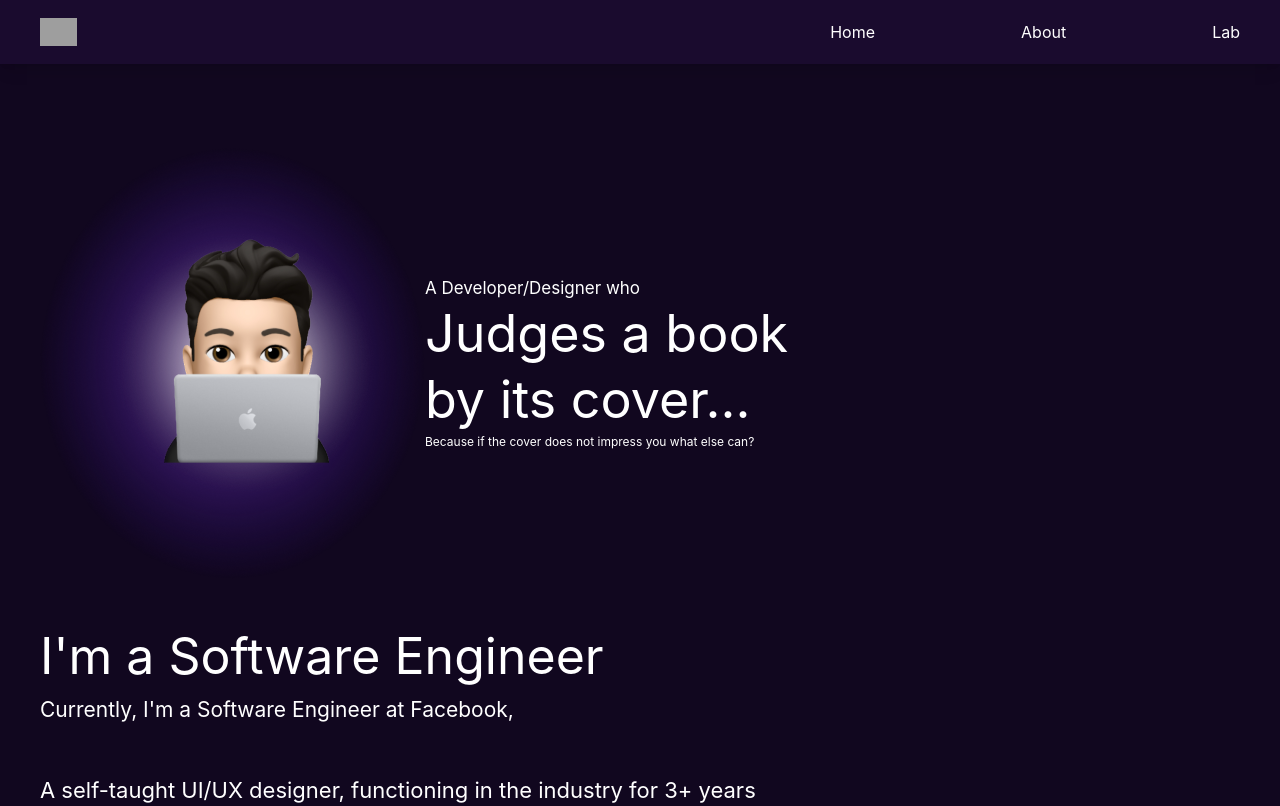
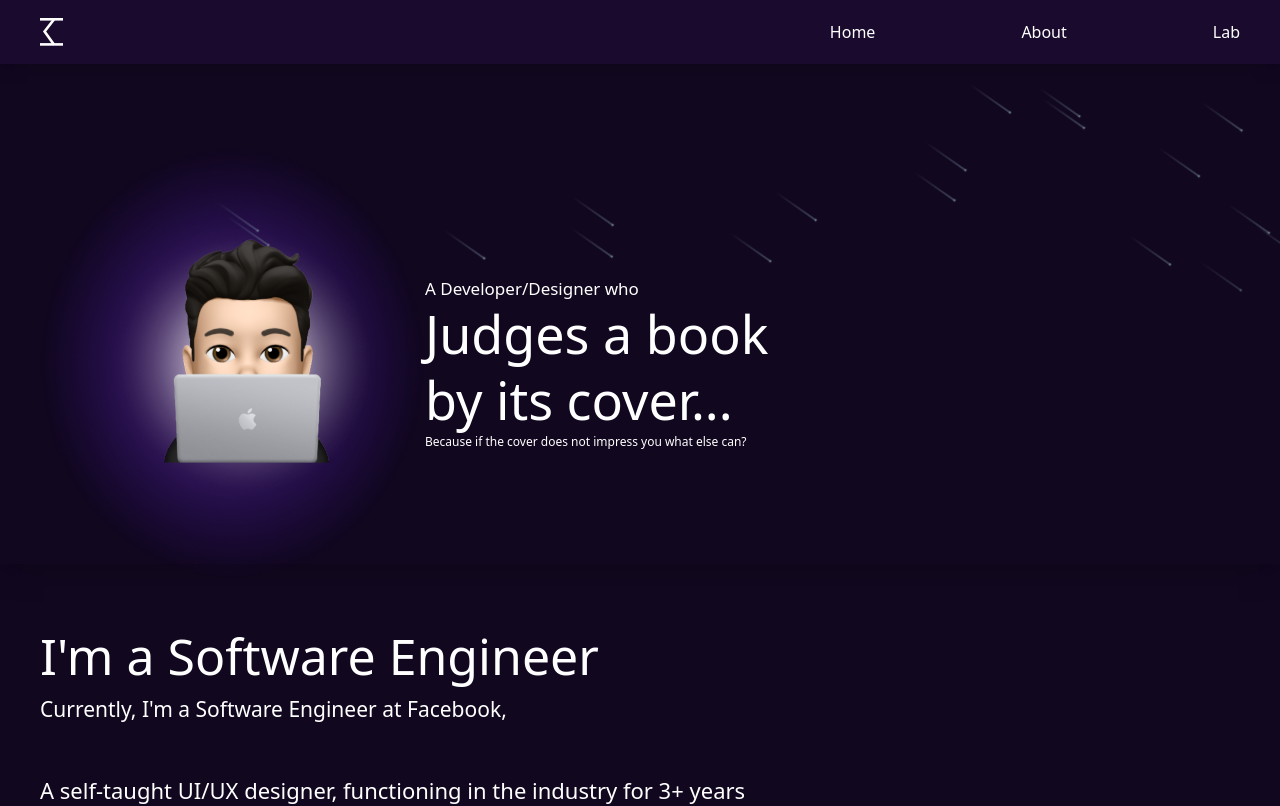
Before and after one commit to rjrobocoder/rjbiswas.dev, a React (Create React App) app in the folder frontend/: page / in a window 1280 px wide. Shown: the top 806 px of the page. Built offline with nearby package versions, Linux system fonts and the light colour scheme; grey boxes are pictures that could not be loaded.

Commit message:
added meteors component

```diff
--- /dev/null
+++ b/frontend/src/components/magicui/meteors.jsx
@@ -0,0 +1,38 @@
+"use client";
+import { useEffect, useState } from "react";
+
+import { cn } from "../../lib/utils";
+
+export const Meteors = ({
+  number = 20
+}) => {
+  const [meteorStyles, setMeteorStyles] = useState([]);
+
+  useEffect(() => {
+    const styles = [...new Array(number)].map(() => ({
+      top: -5,
+      left: Math.floor(Math.random() * window.innerWidth) + "px",
+      animationDelay: Math.random() * 1 + 0.2 + "s",
+      animationDuration: Math.floor(Math.random() * 8 + 2) + "s",
+    }));
+    setMeteorStyles(styles);
+  }, [number]);
+
+  return (<>
+    {[...meteorStyles].map((style, idx) => (
+      // Meteor Head
+      (<span
+        key={idx}
+        className={cn(
+          "pointer-events-none absolute left-1/2 top-1/2 size-0.5 rotate-[215deg] animate-meteor rounded-full bg-slate-500 shadow-[0_0_0_1px_#ffffff10]"
+        )}
+        style={style}>
+        {/* Meteor Tail */}
+        <div
+          className="pointer-events-none absolute top-1/2 -z-10 h-px w-[50px] -translate-y-1/2 bg-gradient-to-r from-slate-500 to-transparent" />
+      </span>)
+    ))}
+  </>);
+};
+
+export default Meteors;
--- a/frontend/src/index.css
+++ b/frontend/src/index.css
@@ -3,16 +3,5 @@
 @tailwind utilities;
 
 body {
-  margin: 0;
-  font-family: -apple-system, BlinkMacSystemFont, 'Segoe UI', 'Roboto', 'Oxygen',
-    'Ubuntu', 'Cantarell', 'Fira Sans', 'Droid Sans', 'Helvetica Neue',
-    sans-serif;
-  -webkit-font-smoothing: antialiased;
-  -moz-osx-font-smoothing: grayscale;
-  @apply bg-primary;
+    @apply bg-primary;
 }
-
-code {
-  font-family: source-code-pro, Menlo, Monaco, Consolas, 'Courier New',
-    monospace;
-}
--- a/frontend/src/pages/Home.jsx
+++ b/frontend/src/pages/Home.jsx
@@ -1,6 +1,7 @@
 import React from "react";
 import logo from "../assets/img/logo.svg";
 import hero from "../assets/img/heroimage.png";
+import Meteors from "../components/magicui/meteors";
 
 const Home = () => {
   return (
@@ -23,6 +24,9 @@ const Home = () => {
           </div>
         </div>
       </header>
+      <div className="absolute flex h-[500px] w-full flex-col items-center justify-center overflow-hidden md:shadow-xl">
+        <Meteors number={20} />
+      </div>
       {/*  */}
       <section className="w-full max-w-[1200px] mx-auto flex items-center mt-[84px]">
         <div>
@@ -42,10 +46,16 @@ const Home = () => {
       <section className="w-full max-w-[1200px] mx-auto pt-[40px]">
         <div>
           <h1 className="text-[50px] text-light">I'm a Software Engineer</h1>
-          <p className="text-[21px] text-light">Currently, I'm a Software Engineer at Facebook,</p>
+          <p className="text-[21px] text-light">
+            Currently, I'm a Software Engineer at Facebook,
+          </p>
         </div>
         <div className="mt-[48px]">
-          <p className="text-[22px] text-light max-w-[734px]">A self-taught UI/UX designer, functioning in the industry for 3+ years now. I make meaningful and delightful digital products that create an equilibrium between user needs and business goals.</p>
+          <p className="text-[22px] text-light max-w-[734px]">
+            A self-taught UI/UX designer, functioning in the industry for 3+
+            years now. I make meaningful and delightful digital products that
+            create an equilibrium between user needs and business goals.
+          </p>
         </div>
       </section>
       {/*work experience */}
@@ -53,27 +63,41 @@ const Home = () => {
         <h1 className="text-[34px] text-light">Work Experience</h1>
         <div className="mt-[20px] border-l-[5px] border-accent-dark pl-[30px] py-[8px]">
           <div>
-            <h2 className="text-[21px] text-light">Software Developer <span className="text-accent-light">@ Hyscaler</span></h2>
+            <h2 className="text-[21px] text-light">
+              Software Developer{" "}
+              <span className="text-accent-light">@ Hyscaler</span>
+            </h2>
             <p className="text-[16px] text-light">March 2022 - August 2023</p>
           </div>
           <div className="pt-[24px]">
-            <p className="text-[18px] text-light">As a Software Developer at HyScaler (formerly known as NetTantra Technologies), my work has centered on a pivotal role in the MyDevTeam project, where I led the creation of the WordPress backend, implemented real-time content customization features, and designed user interfaces using Gatsbyjs and GraphQL. Additionally, I've been a key contributor to team-based projects like MarblesHR, MangoRx, FindFriday, and ZipDJ, focusing primarily on frontend development. Utilizing technologies such as React, Next.js, and TailwindCSS, I've ensured visually stunning user interfaces, seamless user experiences, and successful migrations. My responsibilities include delivering high-quality UI designs, resolving frontend issues, and collaborating effectively within cross-functional teams to drive project success in dynamic software development environments.</p>
+            <p className="text-[18px] text-light">
+              As a Software Developer at HyScaler (formerly known as NetTantra
+              Technologies), my work has centered on a pivotal role in the
+              MyDevTeam project, where I led the creation of the WordPress
+              backend, implemented real-time content customization features, and
+              designed user interfaces using Gatsbyjs and GraphQL. Additionally,
+              I've been a key contributor to team-based projects like MarblesHR,
+              MangoRx, FindFriday, and ZipDJ, focusing primarily on frontend
+              development. Utilizing technologies such as React, Next.js, and
+              TailwindCSS, I've ensured visually stunning user interfaces,
+              seamless user experiences, and successful migrations. My
+              responsibilities include delivering high-quality UI designs,
+              resolving frontend issues, and collaborating effectively within
+              cross-functional teams to drive project success in dynamic
+              software development environments.
+            </p>
           </div>
         </div>
       </section>
       {/*projects */}
       <section className="w-full max-w-[1200px] mx-auto pt-[100px]">
         <h1 className="text-[34px] text-light">Projects</h1>
-        <div className="mt-[20px] w-full h-[400px] bg-slate-100">
-
-        </div>
+        <div className="mt-[20px] w-full h-[400px] bg-slate-100"></div>
       </section>
-       {/*get in touch */}
-       <section className="w-full max-w-[1200px] mx-auto pt-[100px]">
+      {/*get in touch */}
+      <section className="w-full max-w-[1200px] mx-auto pt-[100px]">
         <h1 className="text-[34px] text-light">Get in Touch</h1>
-        <div className="mt-[20px] w-full h-[200px] bg-slate-100">
-
-        </div>
+        <div className="mt-[20px] w-full h-[200px] bg-slate-100"></div>
       </section>
     </div>
   );
```
Also changed, not shown: frontend/jsconfig.json (added, +9 -0 lines), frontend/src/assets/img/logo.svg (added).
